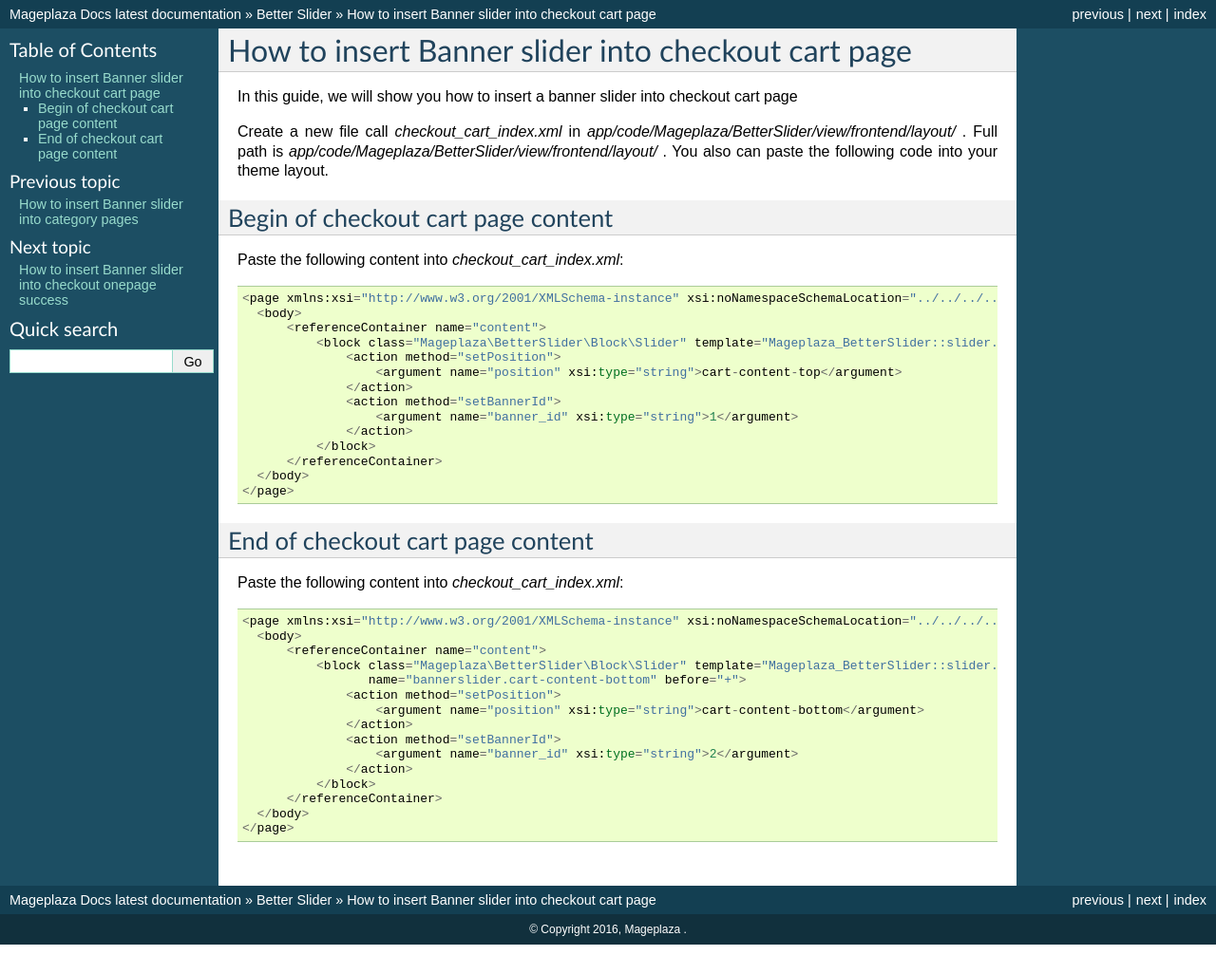
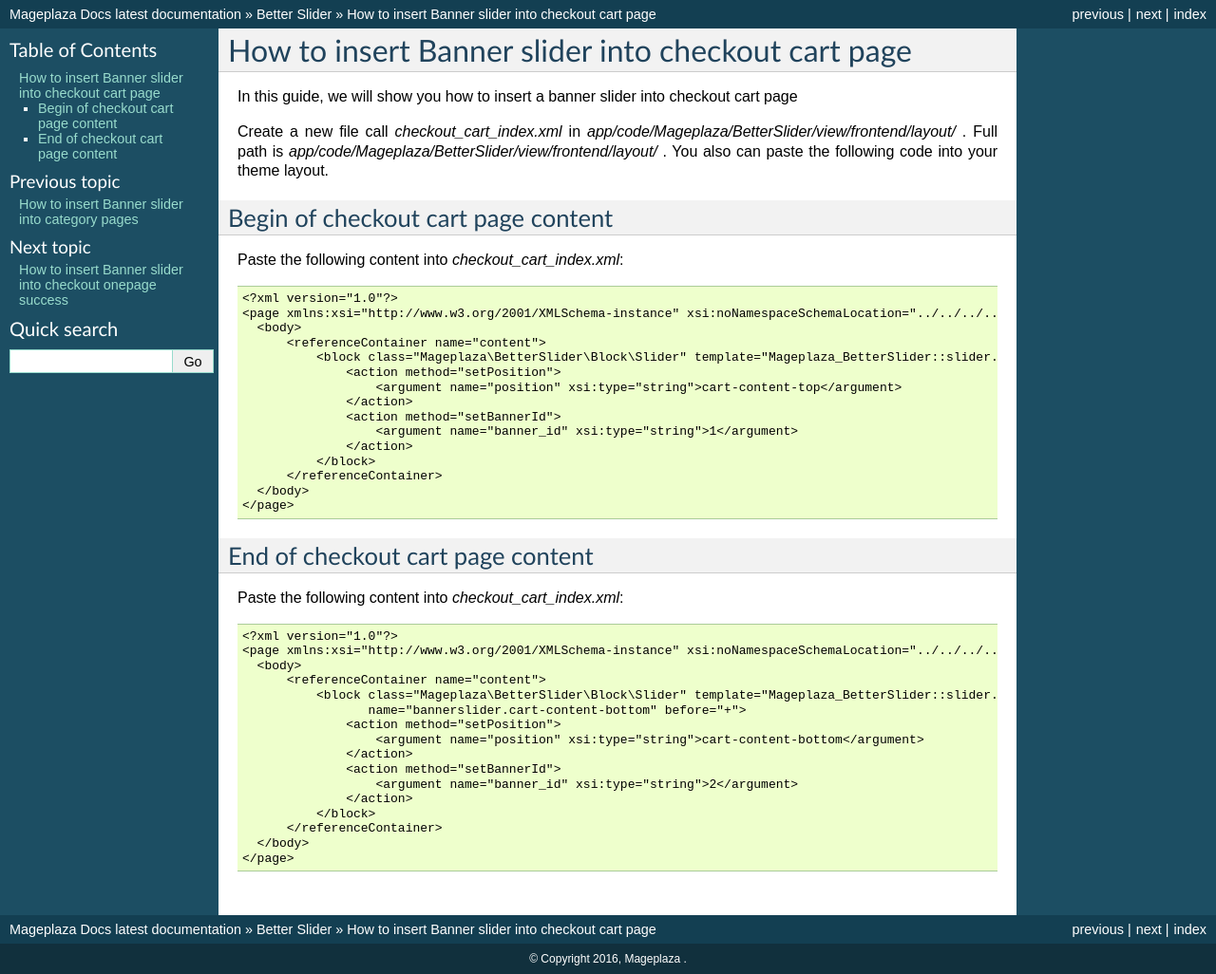
Before and after one commit to magepages/mpdocs, a Sphinx documentation site: the page built from docs/banner-slider-m2/how-to-insert-banner-slider-into-checkout-cart-page.rst, in a window 1280 px wide. Shown: the whole page at 95% size. Built offline with Sphinx 7.4.7, drawn with Linux system fonts in a browser that asks for light colours; pages that are not in the unit, such as notebooks, are missing from menus; before the commit the page ends 995 px from its top, so only the background shows below that.

Commit message:
Update how-to-insert-banner-slider-into-checkout-cart-page.rst

```diff
--- a/docs/banner-slider-m2/how-to-insert-banner-slider-into-checkout-cart-page.rst
+++ b/docs/banner-slider-m2/how-to-insert-banner-slider-into-checkout-cart-page.rst
@@ -14,6 +14,7 @@
 
 Paste the following content into `checkout_cart_index.xml`::
 
+  <?xml version="1.0"?>
   <page xmlns:xsi="http://www.w3.org/2001/XMLSchema-instance" xsi:noNamespaceSchemaLocation="../../../../../../../lib/internal/Magento/Framework/View/Layout/etc/page_configuration.xsd">
     <body>
         <referenceContainer name="content">
@@ -35,6 +36,7 @@
 
 Paste the following content into `checkout_cart_index.xml`::
 
+  <?xml version="1.0"?>
   <page xmlns:xsi="http://www.w3.org/2001/XMLSchema-instance" xsi:noNamespaceSchemaLocation="../../../../../../../lib/internal/Magento/Framework/View/Layout/etc/page_configuration.xsd">
     <body>
         <referenceContainer name="content">
```
